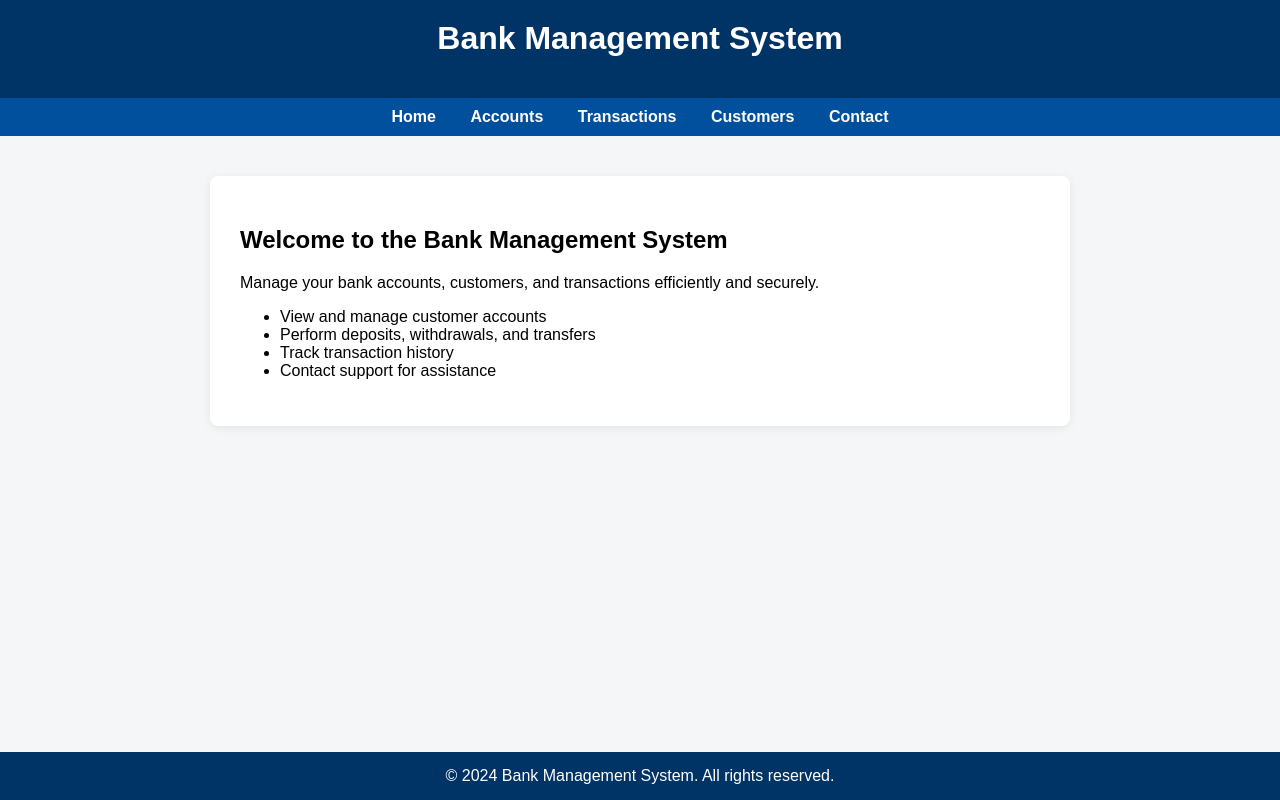
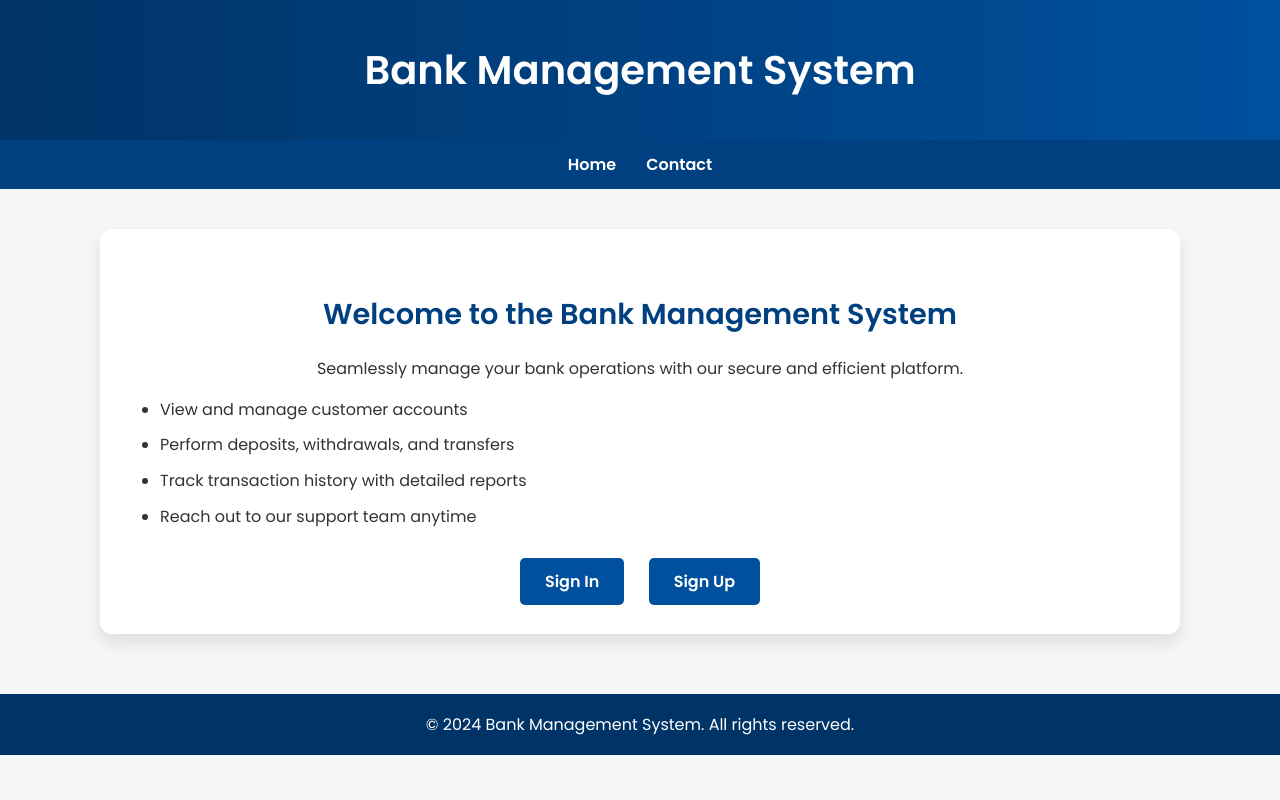
Before and after one commit to raj208/Bank-Management-System, a Django app: page / in a window 1280 px wide. Run offline with Django 5.2, Linux system fonts and the light colour scheme.

Commit message:
signup/login url added in home page

```diff
--- a/templates/home.html
+++ b/templates/home.html
@@ -4,57 +4,136 @@
     <meta charset="UTF-8">
     <title>Bank Management System - Home</title>
     <meta name="viewport" content="width=device-width, initial-scale=1">
+    <link href="https://fonts.googleapis.com/css2?family=Poppins:wght@400;600&display=swap" rel="stylesheet">
     <style>
         body {
-            font-family: Arial, sans-serif;
+            font-family: 'Poppins', sans-serif;
+            margin: 0;
             background: #f4f6f8;
-            margin: 0;
-            padding: 0;
+            color: #333;
         }
+
         header {
-            background: #003366;
+            background: linear-gradient(90deg, #003366, #00509e);
             color: #fff;
-            padding: 20px 0;
+            padding: 40px 20px;
             text-align: center;
         }
+
+        header h1 {
+            margin: 0;
+            font-size: 2.5rem;
+        }
+
         nav {
-            background: #00509e;
-            padding: 10px 0;
-            text-align: center;
+            background: #004080;
+            display: flex;
+            justify-content: center;
+            gap: 30px;
+            padding: 12px 20px;
+            flex-wrap: wrap;
         }
+
         nav a {
             color: #fff;
             text-decoration: none;
-            margin: 0 15px;
-            font-weight: bold;
+            font-weight: 600;
+            position: relative;
+            transition: color 0.3s ease;
         }
+
+        nav a::after {
+            content: "";
+            display: block;
+            width: 0;
+            height: 2px;
+            background: #fff;
+            transition: width 0.3s ease;
+            position: absolute;
+            bottom: -4px;
+            left: 0;
+        }
+
+        nav a:hover {
+            color: #ffd700;
+        }
+
+        nav a:hover::after {
+            width: 100%;
+        }
+
         .container {
-            max-width: 800px;
+            max-width: 1000px;
             margin: 40px auto;
             background: #fff;
-            padding: 30px;
-            border-radius: 8px;
-            box-shadow: 0 2px 8px rgba(0,0,0,0.08);
+            padding: 40px;
+            border-radius: 12px;
+            box-shadow: 0 8px 16px rgba(0,0,0,0.1);
+            text-align: center;
         }
-        h1 {
-            margin-top: 0;
+
+        h2 {
+            font-size: 1.8rem;
+            margin-bottom: 20px;
+            color: #004080;
         }
+
+        ul {
+            text-align: left;
+            padding-left: 20px;
+            margin-bottom: 40px;
+        }
+
+        ul li {
+            margin: 10px 0;
+            line-height: 1.6;
+        }
+
+        .cta-buttons {
+            margin-top: 30px;
+        }
+
+        .cta-buttons a {
+            padding: 12px 25px;
+            margin: 10px;
+            background-color: #00509e;
+            color: #fff;
+            text-decoration: none;
+            border-radius: 5px;
+            font-weight: 600;
+            transition: background 0.3s ease;
+        }
+
+        .cta-buttons a:hover {
+            background-color: #003f7f;
+        }
+
         footer {
             text-align: center;
-            padding: 15px 0;
+            padding: 18px 0;
             background: #003366;
             color: #fff;
-            position: fixed;
-            width: 100%;
-            bottom: 0;
+            margin-top: 60px;
         }
-        @media (max-width: 600px) {
+
+        @media (max-width: 768px) {
             .container {
-                padding: 15px;
+                padding: 25px;
+                margin: 20px;
             }
-            nav a {
+
+            header h1 {
+                font-size: 2rem;
+            }
+
+            h2 {
+                font-size: 1.5rem;
+            }
+
+            .cta-buttons a {
                 display: block;
-                margin: 10px 0;
+                width: 80%;
+                margin: 10px auto;
             }
         }
     </style>
@@ -65,23 +144,28 @@
     </header>
     <nav>
         <a href="#">Home</a>
-        <a href="#">Accounts</a>
-        <a href="#">Transactions</a>
-        <a href="#">Customers</a>
         <a href="#">Contact</a>
     </nav>
+
     <div class="container">
         <h2>Welcome to the Bank Management System</h2>
         <p>
-            Manage your bank accounts, customers, and transactions efficiently and securely.
+            Seamlessly manage your bank operations with our secure and efficient platform.
         </p>
         <ul>
             <li>View and manage customer accounts</li>
             <li>Perform deposits, withdrawals, and transfers</li>
-            <li>Track transaction history</li>
-            <li>Contact support for assistance</li>
+            <li>Track transaction history with detailed reports</li>
+            <li>Reach out to our support team anytime</li>
         </ul>
+
+        <!-- Call-to-action area -->
+        <div class="cta-buttons">
+            <a href="{% url 'login' %}">Sign In</a>
+            <a href="{% url 'signup' %}">Sign Up</a>
+        </div>
     </div>
+
     <footer>
         &copy; 2024 Bank Management System. All rights reserved.
     </footer>
```
